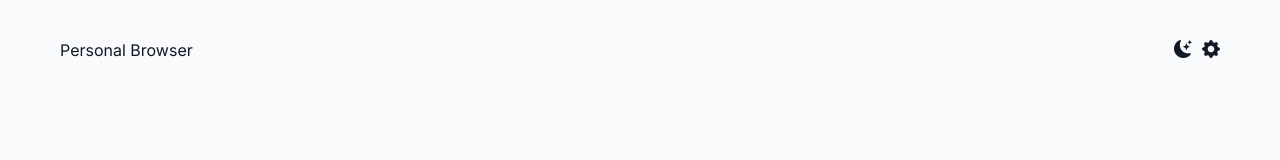
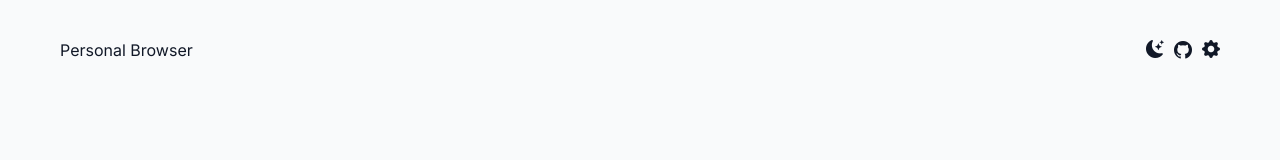
Before and after one commit to joaovsj/Personal-Browser, an Angular app: page / in a window 1280 px wide. Shown: the top 160 px of the page. Built offline with nearby package versions, Linux system fonts and the light colour scheme.

Commit message:
:heavy_plus_sign: build: nginx file created

```diff
--- a/src/app/shared/components/header/header.component.html
+++ b/src/app/shared/components/header/header.component.html
@@ -3,12 +3,16 @@
         <a href="">Personal Browser</a>
     </span>
     <div class="box">
+
         <button aria-label="turn on dark mode theme" class="box__button" (click)="changeTheme()">
            <!-- <i class="bi bi-moon-stars-fill"></i> -->
             <!-- <i class="bi bi-sun-fill"></i> -->
             <i [ngClass]=" darkMode ? 'bi bi-sun-fill' : 'bi bi-moon-stars-fill' "></i>
 
         </button>
+        <a class="box__button" href="https://github.com/joaovsj" target="_blank">
+            <i class="bi bi-github"></i>
+        </a>
         <button aria-label="settings" class="box__button" (click)="showModal()">
             <i class="bi bi-gear-fill"></i>
         </button>
--- a/src/app/shared/components/search/search.component.ts
+++ b/src/app/shared/components/search/search.component.ts
@@ -95,6 +95,11 @@ export class SearchComponent implements OnInit{
     this.#settingService.searchGoogle(query,this.badgeSelected, start).subscribe({
       next: (res: any) => {
 
+        if(res.error){
+          this.#confirmService.show("No information for this query.", "error");
+          return;
+        }
+
         this.spinner.emit(true);
         this.componentChange.emit({
           badge: this.badgeSelected,
@@ -103,8 +108,6 @@ export class SearchComponent implements OnInit{
 
       },
       error: (err) => {
-
-        console.log(err);
 
         this.spinner.emit(false);
 
--- a/src/app/shared/components/shopping/shopping.component.html
+++ b/src/app/shared/components/shopping/shopping.component.html
@@ -86,7 +86,7 @@
                 <div class="product__bottom">
 
                     <div>
-                        <p>{{ item.source }}</p>
+                        <p class="source">{{ item.source }}</p>
                         @if(item.rating){
                             <div class="product__rating">
                                 <i class="bi bi-star-fill"></i> {{ item.rating }} ({{ item.reviews | shortnumber}})
--- a/src/app/shared/components/shopping/shopping.component.scss
+++ b/src/app/shared/components/shopping/shopping.component.scss
@@ -191,6 +191,7 @@
                 justify-content: space-between;
                 margin-top: 8px;
 
+
                 .product__rating {
                     font-size: 0.9rem;
                     color: var(--text-color);
@@ -204,6 +205,10 @@
                     font-weight: 600;
                     font-size: 1rem;
                     color: var(--text-color);
+                }
+
+                .source{
+                    color: var(--secondary-color);
                 }
             }
             /**/
```
Also changed, not shown: src/app/shared/components/shopping/shopping.component.ts (+0 -20 lines), 1 other file (tests, documents, lock files or other folders).
